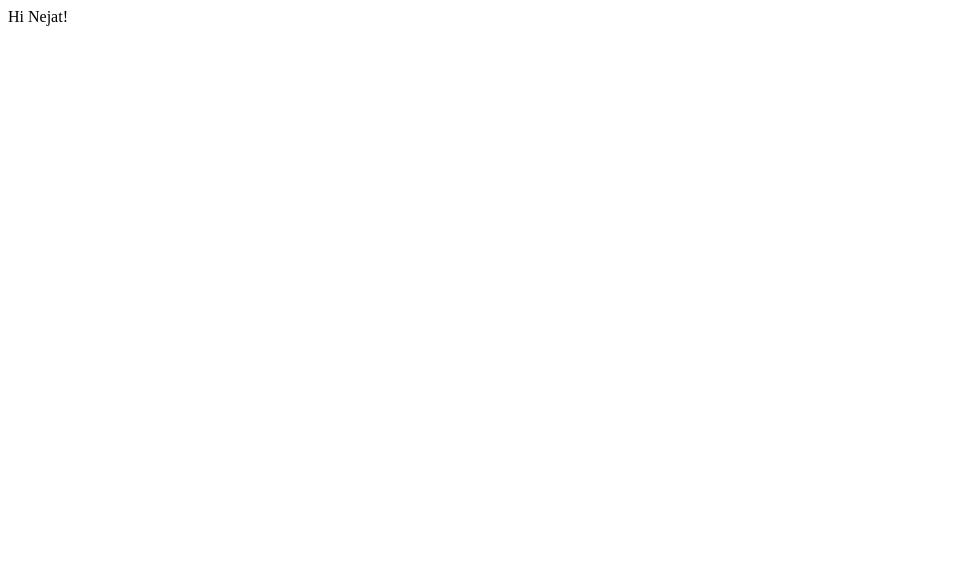
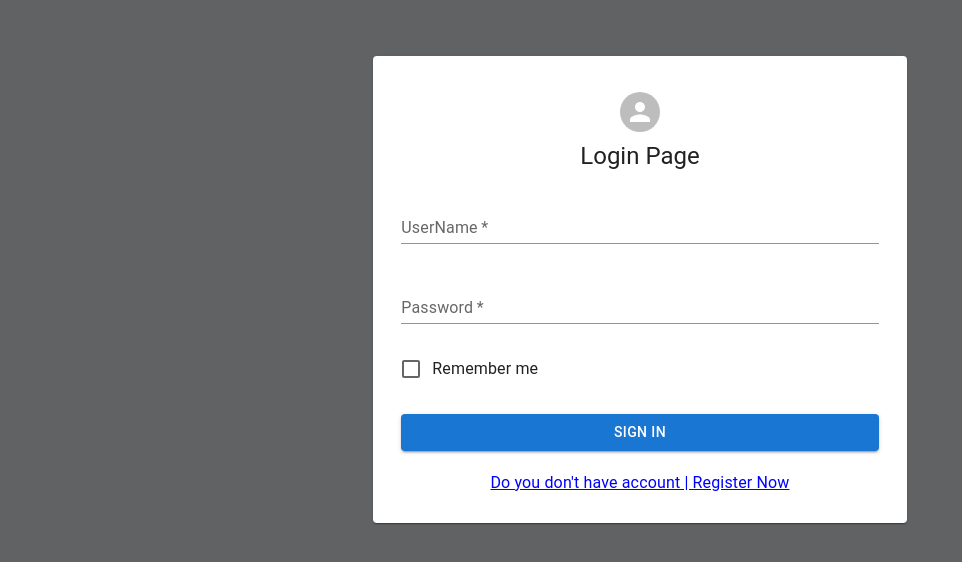
Before and after one commit to faizmohmmadR/nejat, a React (Create React App) app in the folder frontend/: page / in a window 1280 px wide. Shown: the top 562 px of the page, without its empty margins (0-962 px from the left). Built offline with nearby package versions, Linux system fonts and the light colour scheme.

Commit message:
login page created

```diff
--- a/frontend/src/App.css
+++ b/frontend/src/App.css
@@ -1,3 +1,9 @@
+*{
+  margin: 0;
+  padding: 0;
+  box-sizing: border-box;
+  /* color: #bebbbb89; */
+}
 .container{
   background-color: red;
   font-size: 100px;
--- a/frontend/src/App.js
+++ b/frontend/src/App.js
@@ -1,6 +1,16 @@
+import React from "react";
 import "./App.css";
+import Login from "./Components/Login";
+
+
 function App() {
-  return <div>Hi Nejat!</div>;
+  return (
+    <div>
+      {/* <h1>  Hi Nejat!</h1> */}
+       <Login/>
+    </div>
+
+  );
 }
 
 export default App;
--- /dev/null
+++ b/frontend/src/Components/Login.jsx
@@ -0,0 +1,78 @@
+import React from "react";
+
+import {
+  Avatar,
+  Button,
+  Checkbox,
+  FormControlLabel,
+  Grid,
+  Paper,
+  TextField,
+  Typography,
+} from "@mui/material";
+
+const Login = () => {
+  return (
+    <Grid
+      container
+      justifyContent={"center"}
+      sx={{ width: "100vw", height: "100vh", bgcolor: "#616263" }}
+    >
+      <Grid item lg={5} mt={7}>
+        <Paper sx={{ padding: "20px" }}>
+          <Grid textAlign={"center"} pt={2}>
+            <Avatar sx={{ margin: "0px auto" }} />
+            <Typography variant="h5" pt={1}>
+              Login Page
+            </Typography>
+          </Grid>
+          <Grid component="form" padding={1}>
+            <TextField
+              label="UserName"
+              placeholder="Enter username"
+              variant="standard"
+              margin="normal"
+              fullWidth
+              required
+            />
+            <TextField
+              label="Password"
+              placeholder="Enter password"
+              variant="standard"
+              type="password"
+              fullWidth
+              required
+              sx={{ mt: 3 }}
+            />
+            <FormControlLabel
+              control={<Checkbox />}
+              label="Remember me"
+              defaultChecked
+              sx={{ mt: 3 }}
+            />
+            <Button
+              type="submit"
+              color="primary"
+              variant="contained"
+              sx={{ mt: 3 }}
+              fullWidth
+            >
+              Sign in
+            </Button>
+            <Grid>
+              <Typography
+                color={"blue"}
+                textAlign={"center"}
+                sx={{ textDecoration: "underline", mt: "20px" }}
+              >
+                Do you don't have account | Register Now
+              </Typography>
+            </Grid>
+          </Grid>
+        </Paper>
+      </Grid>
+    </Grid>
+  );
+};
+
+export default Login;
```
Also changed, not shown: frontend/package.json (+6 -3 lines).
